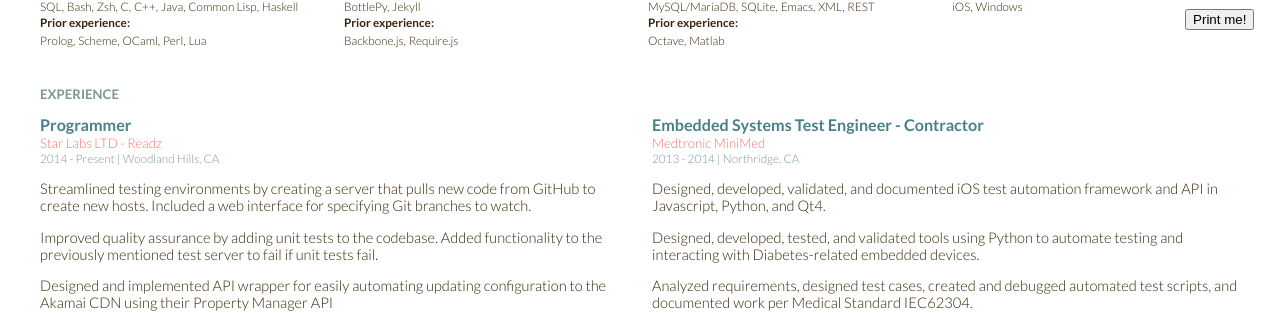
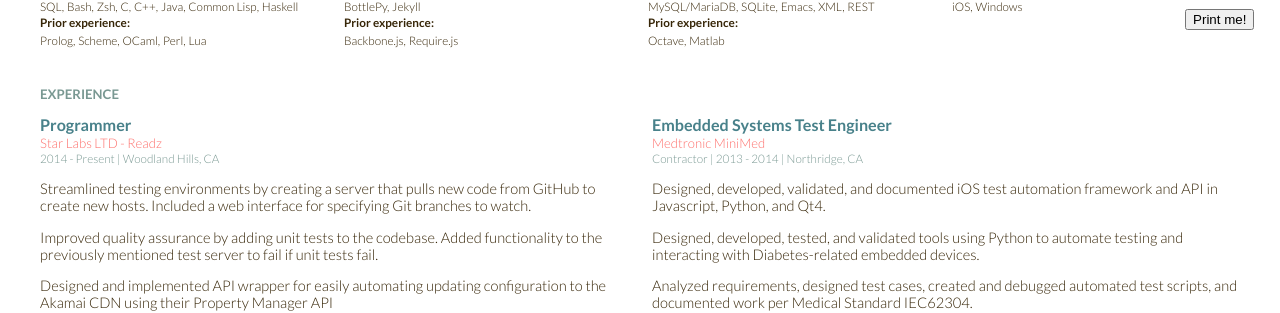
Before and after one commit to defrank/defrank.github.io, a Jekyll site: the page built from resume.html, in a window 1280 px wide. Shown: the part 852-1165 px from the top of the page. Built offline with Jekyll 4.4.1, drawn with Linux system fonts in a browser that asks for light colours.

Commit message:
chore(resume): Specify experience contract positions in metadata
WIP: #4

```diff
--- a/resume.html
+++ b/resume.html
@@ -642,11 +642,11 @@ layout: blank
         </section>
 
         <section class="job">
-            <h4>Embedded Systems Test Engineer - Contractor</h4>
+            <h4>Embedded Systems Test Engineer</h4>
             <a href="http://www.medtronicdiabetes.com/home"
                class="organization"
                target="_blank">Medtronic MiniMed</a>
-            <div class="metadata"><time>2013</time> - <time>2014</time> | Northridge, CA</div>
+            <div class="metadata">Contractor | <time>2013</time> - <time>2014</time> | Northridge, CA</div>
             <p>Designed, developed, validated, and documented iOS test automation framework and API
             in Javascript, Python, and Qt4.</p>
             <p>Designed, developed, tested, and validated tools using Python to automate testing and
```
